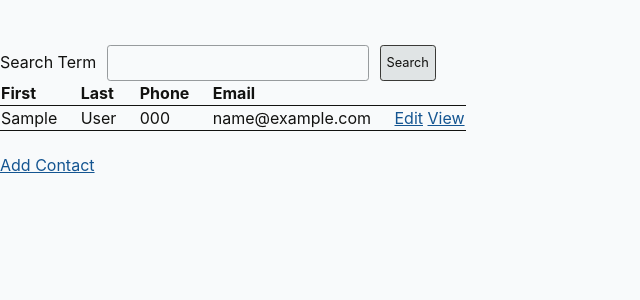
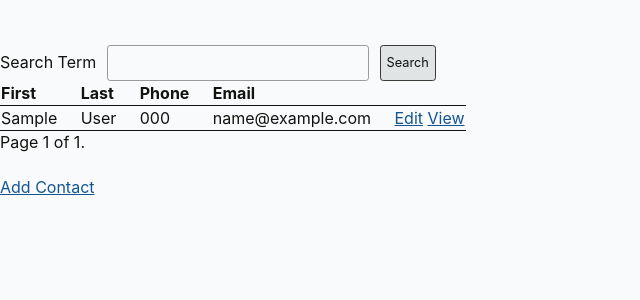
Before and after one commit to lewoudar/htmx_contact, a Django app: page /contact/ in a window 1280 px wide. Shown: the part 180-480 px from the top of the page, without its empty margins (0-640 px from the left). Run offline with Django 4.2, Linux system fonts and the light colour scheme; tables that the repository leaves empty hold one stand-in row (values such as "Sample post").

Commit message:
feat: implement pagination to list contacts on the index page
added dev dependency "faker"

```diff
--- a/contact/templates/contact/index.html
+++ b/contact/templates/contact/index.html
@@ -17,7 +17,7 @@
         </tr>
         </thead>
         <tbody>
-        {% for contact in contacts %}
+        {% for contact in page_obj %}
             <tr>
                 <td>{{ contact.firstname }}</td>
                 <td>{{ contact.lastname }}</td>
@@ -30,6 +30,22 @@
         </tbody>
     </table>
 
+    <div>
+        <span>
+            {% if page_obj.has_previous %}
+                <a href="{% url 'contact:index' %}?page=1">&laquo; first</a>
+                <a href="{% url 'contact:index' %}?page={{ page_obj.previous_page_number }}">previous</a>
+            {% endif %}
+
+            <span class="current">Page {{ page_obj.number }} of {{ page_obj.paginator.num_pages }}.</span>
+
+            {% if page_obj.has_next %}
+                <a href="{% url 'contact:index' %}?page={{ page_obj.next_page_number }}">next</a>
+                <a href="{% url 'contact:index' %}?page={{ page_obj.paginator.num_pages }}">last &raquo;</a>
+            {% endif %}
+        </span>
+    </div>
+
     <p>
         <a href="{% url 'contact:create' %}">Add Contact</a>
     </p>
--- a/contact/urls.py
+++ b/contact/urls.py
@@ -6,7 +6,7 @@ app_name = 'contact'
 urlpatterns = [
     path('', views.index, name='index'),
     path('new/', views.ContactCreate.as_view(), name='create'),
-    path('<int:contact_id>/', views.ReadEditDeleteContact.as_view(), name='show-delete'),
+    path('<int:contact_id>/', views.ReadDeleteContact.as_view(), name='show-delete'),
     path('<int:contact_id>/edit/', views.ContactEdit.as_view(), name='edit'),
-    path('email/', views.check_email, name='check-email')
+    path('email/', views.check_email, name='check-email'),
 ]
--- a/contact/views.py
+++ b/contact/views.py
@@ -1,4 +1,5 @@
 from django.contrib import messages
+from django.core.paginator import Paginator
 from django.db.models import Q
 from django.http import HttpResponseRedirect
 from django.shortcuts import get_object_or_404, redirect, render
@@ -27,7 +28,11 @@ def index(request):
         contacts = Contact.objects.filter(*predicates)
     else:
         contacts = Contact.objects.all()
-    return render(request, 'contact/index.html', {'contacts': contacts})
+
+    paginator = Paginator(contacts, 10)
+    page = int(request.GET.get('page', '1'))
+    page_obj = paginator.get_page(page)
+    return render(request, 'contact/index.html', {'page_obj': page_obj})
 
 
 class ContactCreate(View):
@@ -52,8 +57,7 @@ class ContactCreate(View):
 
 
 @method_decorator(csrf_exempt, name='dispatch')
-class ReadEditDeleteContact(View):
-
+class ReadDeleteContact(View):
     @staticmethod
     def get(request, contact_id: int):
         contact = get_object_or_404(Contact, id=contact_id)
--- a/pyproject.toml
+++ b/pyproject.toml
@@ -19,6 +19,7 @@ blue = "^0.9.1"
 
 [tool.poetry.group.dev.dependencies]
 django-stubs = "^4.2.0"
+faker = "^18.10.1"
 
 [tool.blue]
 line-length=120
```
Also changed, not shown: 1 other file.
